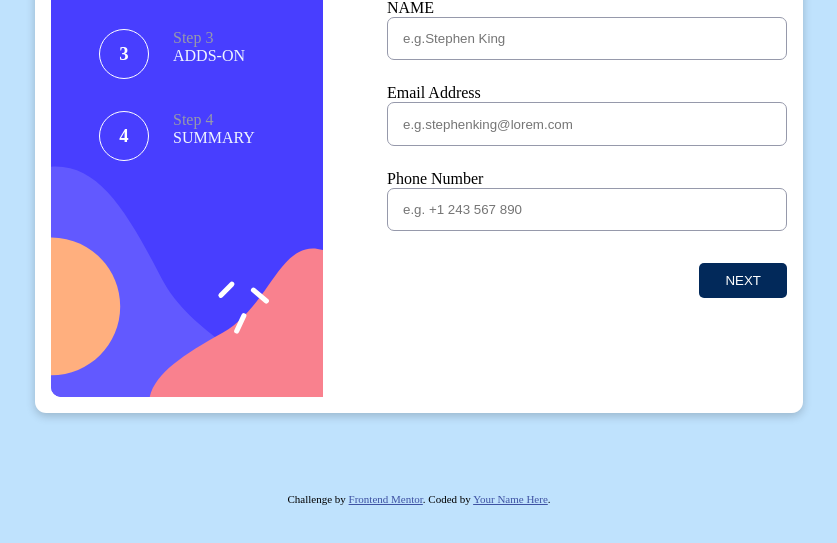
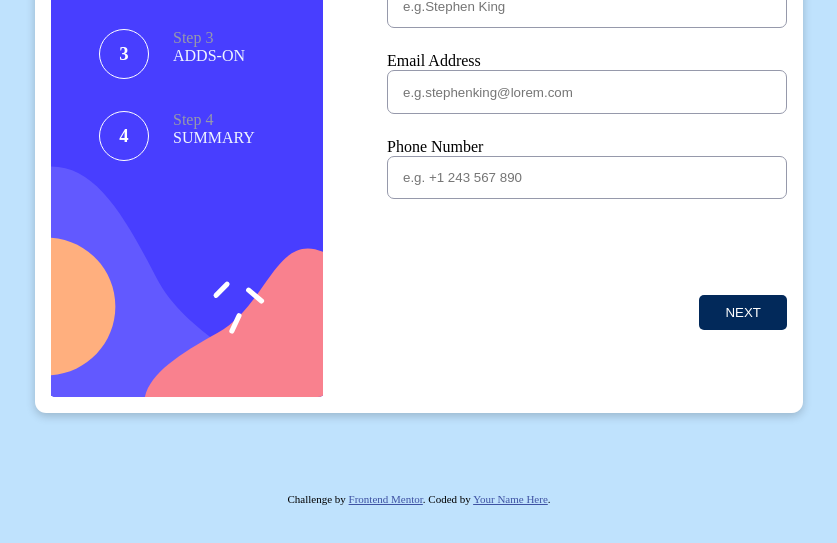
Before and after one commit to Erick384/Multi-step-form, a plain HTML site: page index.html in a window 1280 px wide. Shown: the part 249-792 px from the top of the page, without its empty margins (221-1058 px from the left). Drawn offline with Linux system fonts and the light colour scheme.

Commit message:
Multi-step-form Uploads

```diff
--- a/style.css
+++ b/style.css
@@ -33,6 +33,7 @@ body {
   /* width: 100%; */
   background-repeat: no-repeat;
   background-size: cover;
+  background-position: center;
 }
 .left1 {
   display: flex;
@@ -80,6 +81,8 @@ body {
 .button {
   display: flex;
   align-self: flex-end;
+  margin-top: 4rem;
+
 }
 .button button {
   background-color: hsl(213, 96%, 18%);
```
